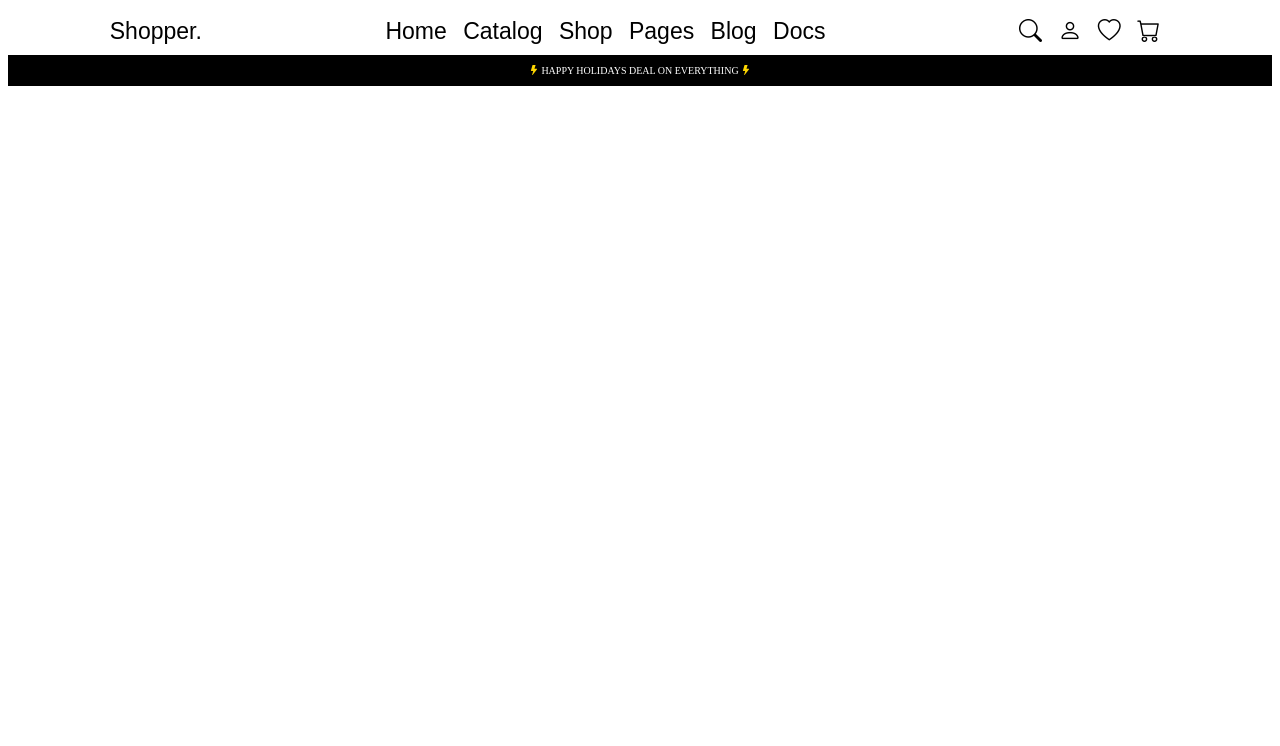
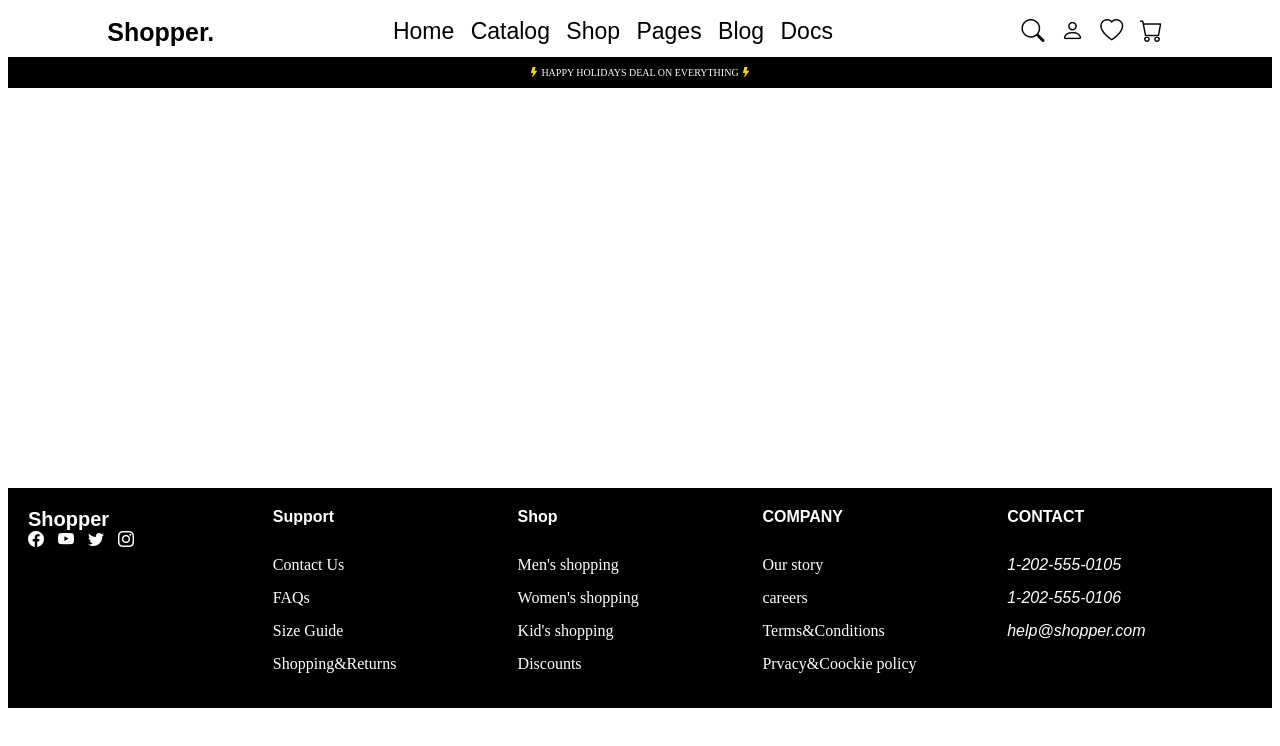
Before and after one commit to ashwinibusireddygari/First-frontend-project, a website: page public/shopper.html in a window 1280 px wide. Drawn offline with nearby package versions, Linux system fonts and the light colour scheme.

Commit message:
first commit

```diff
--- a/public/shopper.html
+++ b/public/shopper.html
@@ -6,10 +6,10 @@
     <title>Shooper Template</title>
     <link rel="stylesheet" href="../node_modules/bootstrap-icons/font/bootstrap-icons.css">
     <style>
-        .Brand-title span
+        .Brand-title
         {
             font-weight: bold;
-            font-size: 20px;
+            font-size: 25px;
         }
         header
         {
@@ -36,7 +36,39 @@
         .bi-lightning-fill {
             color: gold;
         }
-
+       section{
+        height: 400px;
+       }
+       footer{
+        background-color: black;
+        padding: 20px;
+        color: white;
+        display: grid;
+        grid-template-columns: 2.4fr 2.4fr 2.4fr 2.4fr 2.4fr;
+       }
+       .footer-title{
+        font-weight: bold;
+        margin-bottom: 30px;
+        font-family: Arial;
+       }
+       .footer-brand-title{
+        font-size: 20px;
+        font-weight: bold;
+        font-family: Arial;
+       }
+       .footer-title ~ span{
+        display: block;
+        margin-bottom: 15px;
+       }
+       address span{
+        font-family: Arial;
+        display: block;
+        margin-bottom: 15px;
+       }
+       .footer-brand-title ~div span{
+        font-size: 10 px;
+        margin-right: 10px;
+       }
     </style>
 </head>
 <body>
@@ -65,5 +97,48 @@
     <span>HAPPY HOLIDAYS DEAL ON EVERYTHING</span>
     <span class="bi bi-lightning-fill"></span>
    </article>
+   <section>
+
+   </section>
+   <footer>
+    <div>
+        <div class="footer-brand-title">Shopper</div>
+        <div>
+        <span class="bi bi-facebook"></span>
+        <span class="bi bi-youtube"></span>
+        <span class="bi bi-twitter"></span>
+        <span class="bi bi-instagram"></span>
+        </div>
+    </div>
+    <div>
+     <div class="footer-title">Support</div>
+        <span>Contact Us</span>
+        <span>FAQs</span>
+        <span>Size Guide</span>
+        <span>Shopping&Returns</span>
+    </div>
+    <div>
+      <div class="footer-title">Shop</div>
+        <span>Men's shopping</span>
+        <span>Women's shopping</span>
+        <span>Kid's shopping</span>
+        <span>Discounts</span>
+    </div>
+    <div>
+     <div class="footer-title">COMPANY</div>
+        <span>Our story</span>
+        <span>careers</span>
+        <span>Terms&Conditions</span>
+        <span>Prvacy&Coockie policy</span>
+    </div>
+    <div>
+      <div class="footer-title">CONTACT</div>
+      <address>
+        <span>1-202-555-0105</span>
+        <span>1-202-555-0106</span>
+        <span>help@shopper.com</span>
+      </address>
+    </div>
+   </footer>
 </body>
 </html>
```
